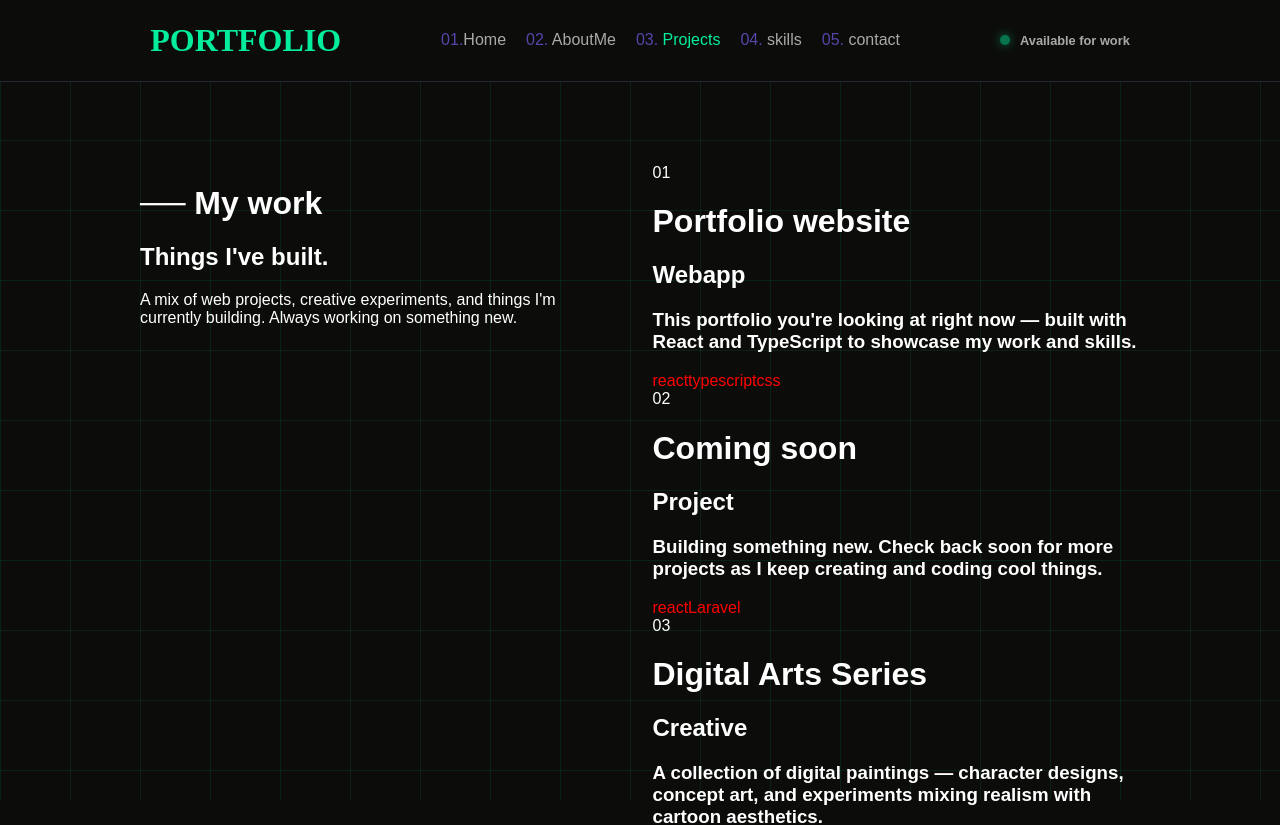
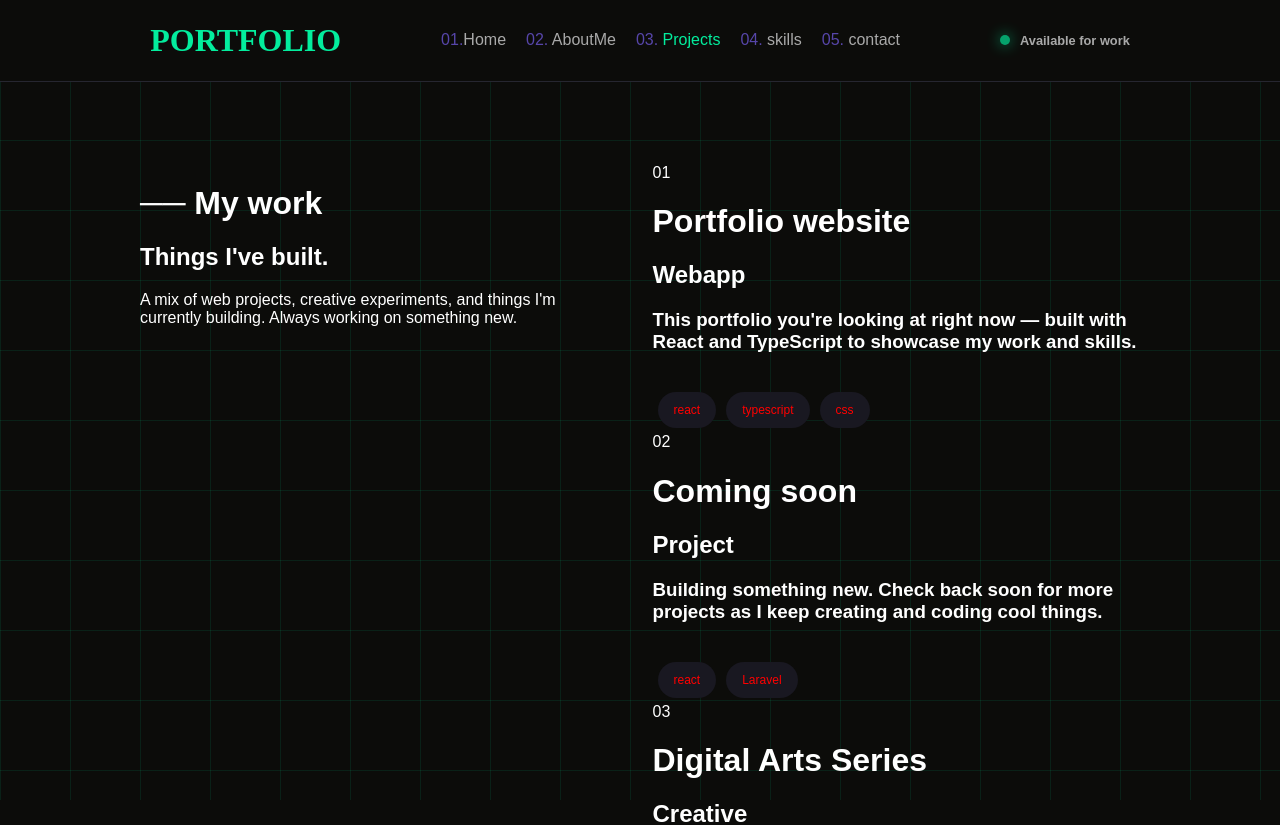
Before and after one commit to itzmitto/portfolioproject, a React (Vite) app: page /Projects in a window 1280 px wide. Shown: the top 825 px of the page. Built offline with nearby package versions, Linux system fonts and the light colour scheme.

Commit message:
251ste commit

```diff
--- a/src/pages/Projects.css
+++ b/src/pages/Projects.css
@@ -8,10 +8,40 @@
         padding: 2rem 0;
     }
 
+    .card {
+        border-radius: 10rem;
+    }
+
+
+
+
+}
+
+
+
+
+
+
+
+
+
+
 
 
 .pill {
-    color:red;
+    color: red;
+    display: inline-block;
+    background-color: #191821;
+    padding: 10px 15px;
+    border-radius: 50px;
+    font-size: 12px;
+    margin: 5px;
+    border: 1px solid transparent;
+    transition: all 0.5s ease;
+    margin-top: 20px;
 }
 
+.pill:hover {
+    color: #7c61fd;
+    border-color: #7c61fd;
 }
```
